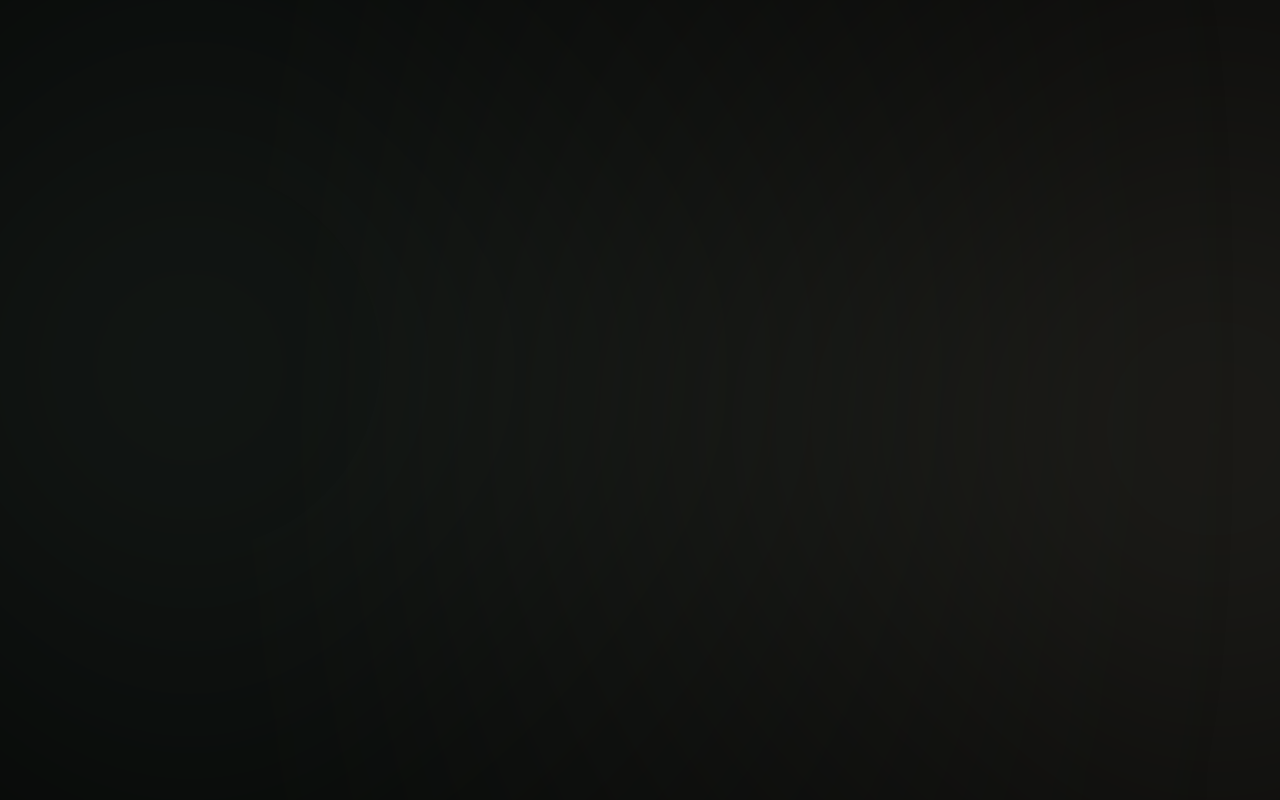
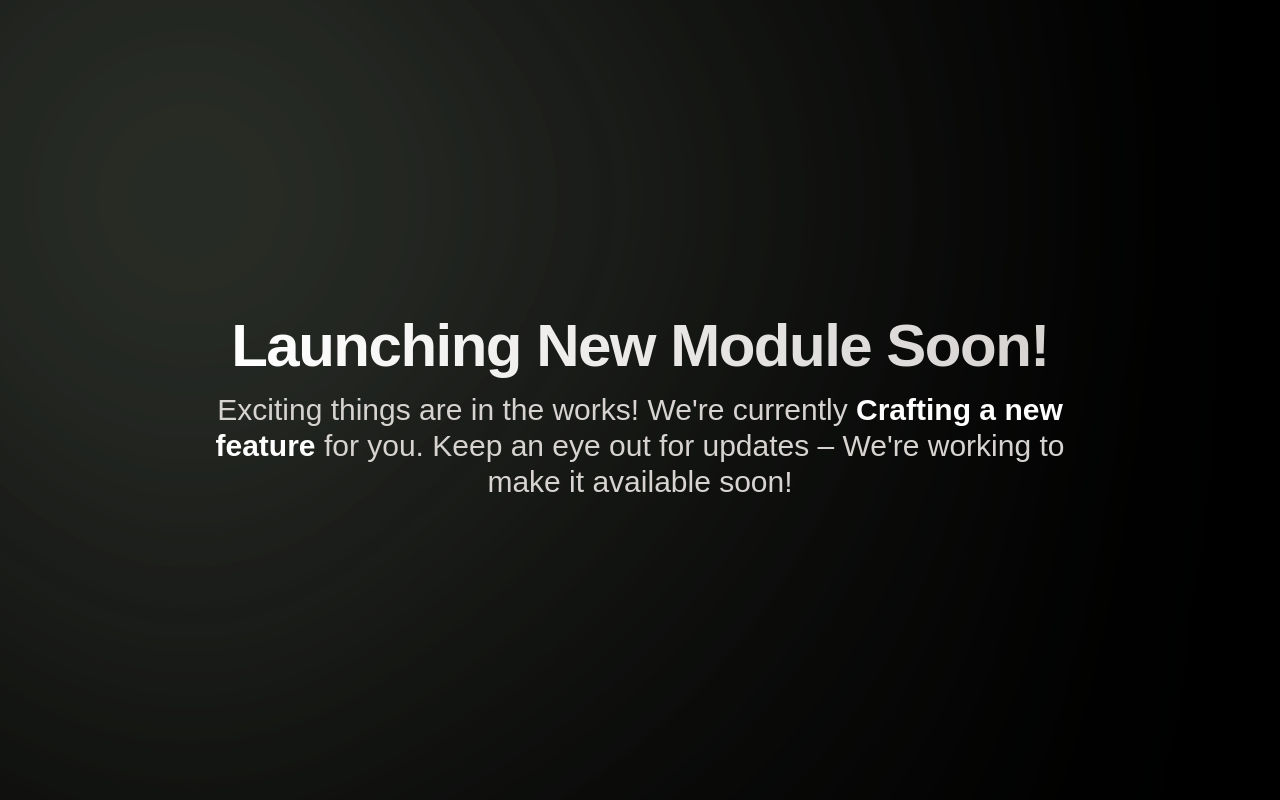
Before and after one commit to pablo-chocobar/freshly-brewed, a React (Vite) app: page / in a window 1280 px wide. Built offline with nearby package versions, Linux system fonts and the light colour scheme.

Commit message:
hero text

```diff
--- a/index.html
+++ b/index.html
@@ -6,7 +6,7 @@
     <meta name="viewport" content="width=device-width, initial-scale=1.0" />
     <title>Vite + React</title>
   </head>
-  <body class="bg-content">
+  <body class="bg-background">
   <!-- <body class="    w-full
   h-screen
   bg-gradient-to-br
--- a/src/App.jsx
+++ b/src/App.jsx
@@ -1,6 +1,7 @@
 import React, { useState, useEffect } from 'react';
 import Navbar from './components/Navbar'
 import BackgroundAnimation from './components/Background'
+import Header from './components/Header';
 import './App.css'
 
 function App() {
@@ -39,10 +40,15 @@ function App() {
   // }, []);
 
   return (
-    <>
+    <div className='w-full'>
     {/* <Navbar></Navbar> */}
-    <BackgroundAnimation></BackgroundAnimation>
-    </>
+      <div className='relative w-full h-full z-0'>
+        <BackgroundAnimation></BackgroundAnimation>
+      </div>
+      <div className='absolute inset-0 flex justify-center items-center z-20'>
+        <Header subtext = "Exciting things are in the works! We're currently Crafting a new feature for you. Keep an eye out for updates – We're working to make it available soon!"></Header>
+      </div>
+    </div>
   )
 }
 
--- a/src/components/Background.jsx
+++ b/src/components/Background.jsx
@@ -34,7 +34,7 @@ const BackgroundAnimation = () => {
             className={`absolute bg-primary w-[380px] h-[380px] rounded-full shadow-primary shadow-2xl backdrop-blur-3xl blur-[350px] ease-in-out transition-all duration-3000 ${blobPosition.blob1}`}
           />
           <div
-            className={` bg-secondary w-[380px] h-[380px] rounded-full shadow-secondary shadow-2xl backdrop-blur-3xl blur-[350px] ease-in-out  transition-all duration-3000 ${blobPosition.blob2}`}
+            className={`bg-secondary w-[380px] h-[380px] rounded-full shadow-secondary shadow-2xl backdrop-blur-3xl blur-[350px] ease-in-out  transition-all duration-3000 ${blobPosition.blob2}`}
           />
         </>
       ) : (
--- /dev/null
+++ b/src/components/Header.jsx
@@ -0,0 +1,16 @@
+import React from 'react'
+
+function Header(props) {
+  return (
+    <div className='flex flex-col justify-center mx-auto items-center text-center'>
+        <p className = "pt-4 text-6xl tracking-tight leading-none font-poppins font-semibold px-10">
+        <span className='text-transparent bg-clip-text bg-gradient-to-r from-white to-stone-300'>Launching New Module Soon!</span>
+        </p>
+
+        <p className = "pt-4 text-2xl font-poppins font-normal text-stone-300 lg:text-3xl sm:px-16 lg:px-48 ">
+        Exciting things are in the works! We're currently <span className='font-semibold text-white'>Crafting a new feature</span> for you. Keep an eye out for updates – We're working to make it available soon!        </p>
+    </div>
+  )
+}
+
+export default Header
--- a/src/index.css
+++ b/src/index.css
@@ -2,19 +2,25 @@
 @tailwind components;
 @tailwind utilities;
 
+@import url('https://fonts.googleapis.com/css2?family=Poppins:wght@400;500;600&display=swap');
+
 @layer base {
     :root {
         --color-primary: 249 245 215;
-        --color-content: 0 0 0;
+        --color-background: 0 0 0;
         --color-secondary: 164 203 180;
+        --color-content: 255, 255, 255;
     }
 
     :root[data-theme="dark"] {
         --color-primary: 255 0 184;
-        --color-content: 0 0 0;
-        --color-secondary: 119 43 242
+        --color-background: 0 0 0;
+        --color-content: 255, 255, 255;
+        --color-secondary: 119 43 242;
     }
-}
+};
+
+
 
 @keyframes blobAnimation1 {
   0% {
--- a/tailwind.config.js
+++ b/tailwind.config.js
@@ -7,10 +7,15 @@ export default {
   darkMode: "class",
   theme: {
     extend: {
+      fontFamily: {
+        poppins: ["Poppins", "sans-serif"],
+      },
       colors: {
         primary: "rgb(var(--color-primary) / <alpha-value> )",
         secondary: "rgb(var(--color-secondary) / <alpha-value> )",
         content: "rgb(var(--color-content) / <alpha-value> )",
+        background: "rgb(var(--color-background) / <alpha-value> )",
+
       },
       animation: {
         'blob1': 'blobAnimation1 6s infinite',
```
